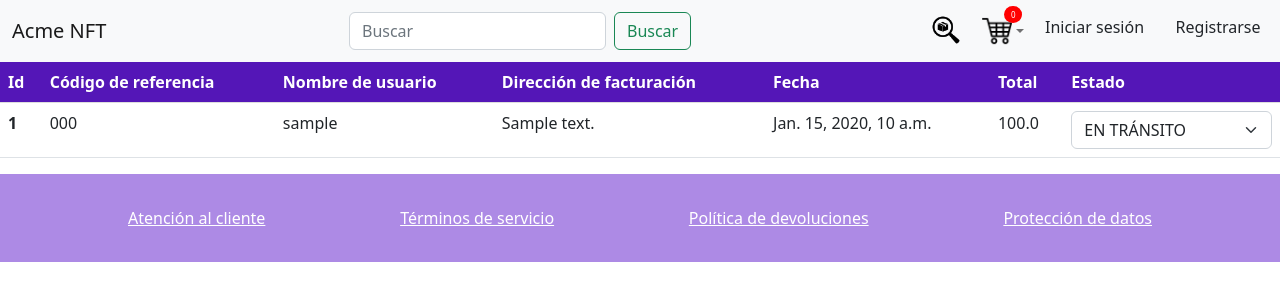
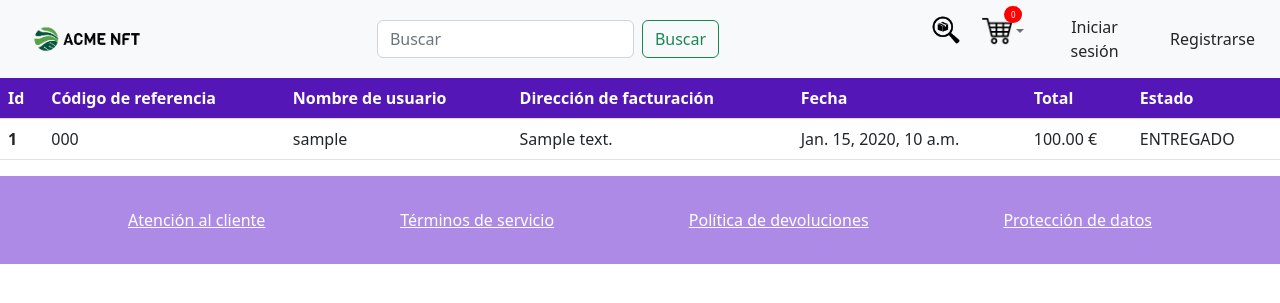
Before and after one commit to PGPI-G3-06/Acme-NFT, a Django app: page /admins/orders in a window 1280 px wide. Shown: the top 303 px of the page. Run offline with Django 4.2, Linux system fonts and the light colour scheme; tables that the repository leaves empty hold one stand-in row (values such as "Sample post"); some libraries are stand-ins or nearby versions.

Commit message:
FEAT: AÑADIENDO LAS ÚLTIMAS FUNCIONALIDADES
Se han añadido las últimas funcionalidades y corregidos los últimos bugs

```diff
--- a/acme_nft/acme_nft_app/static/css/base.css
+++ b/acme_nft/acme_nft_app/static/css/base.css
@@ -1,38 +1,39 @@
 /* HEADER */
-.class-btn, .class-btn-reversed{
+.class-btn-a{
     justify-content: center;
     display: inline-block;
-    color: #fff;
-    background: #573b8a;
-    font-size: 1em;
-    font-weight: bold;
-    outline: none;
-    border-radius: 5px;
-    transition: .2s ease-in;
     cursor: pointer;
-    border: 1px solid #573b8a;
-    white-space: nowrap;
-    text-align: center;
-    margin-right: 5%;
-
 }
 
-.class-btn-reversed {
-    background: transparent;
-    color: #573b8a;
-    margin-left: 5%;
+.class-btn-a:hover{
+    border: none;
+    outline: none;
+}
+
+.class-btn-a:focus{
+    border: none;
+    outline: none;
+}
+
+.class-btn{
+	display: flex;
+	justify-content: center;
+	border: 2px solid  var(--main-button-hover-dark-color);
+    background: white;
+    border-radius: 40px;
+    color: #111;
+    text-align: center;
+    text-decoration: none;
+    word-wrap: nowrap !important;
 }
 
 .class-btn:hover{
-    background: #6d44b8;
-    color: #fff;
-    border: 1px solid #573b8a;
-}
+    box-shadow: 0 10px 25px rgba(0,0,0,0.4);
+    background: linear-gradient(to bottom, rgb(124, 72, 209), rgb(173, 138, 229));
+    transition: 0.5s all;
+    text-decoration: none;
+    color: inherit;
 
-.class-btn-reversed:hover{
-    background: white;
-    color: #573b8a;
-    border: 1px solid #573b8a;
 }
 
 .class-alert{
--- a/acme_nft/acme_nft_app/static/js/cart.js
+++ b/acme_nft/acme_nft_app/static/js/cart.js
@@ -12,7 +12,6 @@ function addAddressSubmit(event) {
     let form = event.target;
     let formData = new FormData(form);
 
-    console.log(formData);
 }
 
 function checkSubmit(event) {
@@ -21,9 +20,4 @@ function checkSubmit(event) {
     let form = event.target;
     let formData = new FormData(form);
 
-    console.log(formData.get("productos"));
-
-    console.log(formData.get("direccion"));
-    console.log(formData.get("metodo_pago"));
-
 }
--- a/acme_nft/acme_nft_app/static/js/customer_service.js
+++ b/acme_nft/acme_nft_app/static/js/customer_service.js
@@ -34,9 +34,6 @@ function configureModalOpinionForm(){
         let complaintTitle = document.getElementById("opinion-title").value;
         let complaintText = document.getElementById("opinion-input").value;
 
-        console.log(complaintTitle.length);
-        console.log(complaintText.length);
-        console.log(complaintTitle.length >= 5 && complaintTitle.length <= 60 && complaintText.length >= 5);
         if (complaintTitle.length >= 5 && complaintTitle.length <= 60 && complaintText.length >= 5){
             addComplaintForm.submit();
         }else{
--- a/acme_nft/acme_nft_app/static/js/opinion.js
+++ b/acme_nft/acme_nft_app/static/js/opinion.js
@@ -12,9 +12,6 @@ function configureModalOpinionForm(){
         let complaintTitle = document.getElementById("opinion-title").value;
         let complaintText = document.getElementById("opinion-input").value;
 
-        console.log(complaintTitle.length);
-        console.log(complaintText.length);
-        console.log(complaintTitle.length >= 5 && complaintTitle.length <= 60 && complaintText.length >= 5);
         if (complaintTitle.length >= 5 && complaintTitle.length <= 60 && complaintText.length >= 5){
             addComplaintForm.submit();
         }else{
--- a/acme_nft/acme_nft_app/templates/admin-list-orders.html
+++ b/acme_nft/acme_nft_app/templates/admin-list-orders.html
@@ -12,7 +12,7 @@
 
     <div class="row">
         <div class="col">
-            <table class="table">
+            <table class="table" aria-label="admin orders">
                 <thead class="t-head">
                 <tr>
                     <th scope="col">Id</th>
@@ -38,9 +38,9 @@
                         {% endif %}
                         <td>{{ order.address }}</td>
                         <td>{{ order.date }}</td>
-                        <td>{{ order.total }}</td>
+                        <td>{{ order.total|floatformat:2 }} €</td>
 
-                        {% if order.get_status_display == 'ENVIADO' %}
+                        {% if order.get_status_display == 'ENTREGADO' %}
 
                             <td>{{ order.get_status_display }}</td>
 
@@ -50,8 +50,8 @@
 
                             <td>
                                 <select onchange="changeStatus({{ order.id }})" class="form-select" name="status">
-                                    <option value="EN TRÁNSITO">EN TRÁNSITO</option>
-                                    <option onclick="console.log('cambiado')" value="ENVIADO">ENVIADO</option>
+                                    <option value="PENDIENTE DE PAGO">PENDIENTE DE PAGO</option>
+                                    <option value="ENTREGADO">ENTREGADO</option>
                                 </select>
                             </td>
 
--- a/acme_nft/acme_nft_app/templates/admin-list-products.html
+++ b/acme_nft/acme_nft_app/templates/admin-list-products.html
@@ -44,10 +44,10 @@
                         <td><a class="a-tag" href="{% url 'acme-nft:admin_detail' product.id %}">{{ product.name }}</a>
                         </td>
                         <td>{{ product.collection }}</td>
-                        <td>{{ product.price }}</td>
+                        <td>{{ product.price|floatformat:2 }} €</td>
                         <td>{{ product.stock }}</td>
                         {% if product.offer_price %}
-                            <td>{{ product.offer_price }}</td>
+                            <td>{{ product.offer_price|floatformat:2 }} €</td>
                         {% else %}
                             <td>No hay oferta</td>
                         {% endif %}
--- a/acme_nft/acme_nft_app/templates/base.html
+++ b/acme_nft/acme_nft_app/templates/base.html
@@ -8,6 +8,7 @@
     <meta charset="UTF-8">
     <meta http-equiv="X-UA-Compatible" content="IE=edge">
     <meta name="viewport" content="width=device-width, initial-scale=1.0">
+    <link rel="icon" type="image/vnd.microsoft.icon" href="{% static 'images/favicon.ico' %}">
     <link rel="stylesheet" href="{% static 'css/global.css' %}">
     <link rel="stylesheet" href="{% static 'css/base.css' %}">
     <link rel="stylesheet" href="{% static 'css/wrapped_cart.css' %}">
@@ -32,8 +33,7 @@
 <header id="header" style="position: sticky; z-index:100; top: 0; width: 100%">
     <nav class="navbar navbar-expand-lg bg-light">
         <div class="container-fluid">
-            <a class="navbar-brand" href="{% url 'acme-nft:index' %}">Acme
-                NFT</a>
+            <a class="navbar-brand" href="{% url 'acme-nft:index' %}"><img alt="Acme NFT" width="150px" src="{% static 'images/logo.png' %}"></a>
             <button class="navbar-toggler" type="button"
                     data-bs-toggle="collapse" data-bs-target="#navbarToggler"
                     aria-controls="navbarToggler" aria-expanded="false"
@@ -56,7 +56,7 @@
                 <div class="d-flex justify-content-end">
                     <ul class="navbar-nav w-100">
                         <li class="nav-item">
-                            <a class="btn class-btn" href="{% url 'acme-nft:search_order'  %}" title="Buscador de pedidos">
+                            <a class="btn class-btn-a" href="{% url 'acme-nft:search_order'  %}" title="Buscador de pedidos">
                                 <img alt="Búsqueda de pedidos" width="30px" height="30px" src="{% static 'images/order_search.png' %}">
                             </a>
                         </li>
@@ -209,16 +209,16 @@
                                 </ul>
                             </li>
                         {% else %}
-                            <div class="d-flex justify-content-between">
+                            <div class="d-flex justify-content-between align-items-center">
                                 <li class="nav-item">
                                     <button type="button" class="btn class-btn"
-                                            onclick="window.location.href='{% url 'acme-nft:signin' %}'">
+                                            style="min-width: 125px" onclick="window.location.href='{% url 'acme-nft:signin' %}'">
                                         Iniciar sesión
                                     </button>
                                 </li>
                                 <li class="nav-item">
                                     <button type="button"
-                                            class="btn class-btn-reversed"
+                                            class="btn class-btn"
                                             onclick="window.location.href='{% url 'acme-nft:signup' %}'">
                                         Registrarse
                                     </button>
--- a/acme_nft/acme_nft_app/templates/resume-cart.html
+++ b/acme_nft/acme_nft_app/templates/resume-cart.html
@@ -46,9 +46,6 @@
                                 <td>{{ item.quantity }}</td>
                                 <td>{{ item.total|floatformat:2 }} €</td>
                                 <script>
-
-                                    console.log(typeof ("{{ item.product.offer_price }}"));
-
                                     if ("{{ item.product.offer_price }}" !== "None") {
                                         real_total +=
                                         {{ item.product.offer_price }} * {{ item.quantity }}
--- a/acme_nft/acme_nft_app/views.py
+++ b/acme_nft/acme_nft_app/views.py
@@ -129,7 +129,7 @@ def signin(request):
     if request.user.is_authenticated:
         return HttpResponseRedirect(reverse("acme-nft:index"))
     else:
-        return render(request, "login.html", context={})
+        return render(request, "login.html", context={"is_signin": True})
 
 
 def product_detail(request, product_id):
@@ -927,14 +927,19 @@ def payment(request):
         e = user.email
         pdf = get_invoice_pdf(order_)
 
-    if request.POST.get('payment_method') == 'TARJETA':
-        mensajito = f'Gracias por su compra, su pedido es {ref_code}'
+    if user.is_authenticated:
+        full_name = user.first_name + ' ' + user.last_name
+    else:
+        full_name = str(request.POST['name']).strip()
+
+    if str(request.POST.get('payment_method')).strip().upper() == 'TARJETA':
+        message = f'Gracias por su compra, {full_name}, su pedido es el #{ref_code}.'
 
     else:
-        mensajito = f'Gracias por su compra, su pedido es {ref_code}. \n Reduerde que debe realizar el pago en la cuenta bancaria: ES6000491500051234567892 para que la compra y la factura sa valida.'
+        message = f'Gracias por su compra, {full_name}, su pedido es el #{ref_code}.\nRecuerde que debe realizar el pago en la cuenta bancaria: ES6000491500051234567892 para que la compra y la factura sean válidas.'
 
-    email = EmailMessage('Acme NFT',
-                         mensajito,
+    email = EmailMessage('Acme NFT: Factura de pedido #{}'.format(ref_code),
+                         message,
                          'no-replay-acmenftinc@gmail.com',
                          [e])
     email.attach_file(pdf)
@@ -974,7 +979,7 @@ def delete_from_cart(request, product_id):
 def add_address_in_cart(request):
     user = request.user
     if not user.is_authenticated:
-        user = None
+        return is_authenticated(request)
 
     title_errors = ADDRESS_ERRORS[user.username+'title_errors'] if ADDRESS_ERRORS and ADDRESS_ERRORS[user.username+'title_errors'] else []
     street_name_errors = ADDRESS_ERRORS[user.username+'street_name_errors'] if ADDRESS_ERRORS and ADDRESS_ERRORS[user.username+'street_name_errors'] else []
```
Also changed, not shown: acme_nft/acme_nft_app/templates/invoice.html (+4 -4 lines), acme_nft/acme_nft_app/templates/login.html (+6 -1 lines), acme_nft/acme_nft_app/static/images/favicon.ico (added), acme_nft/acme_nft_app/static/images/logo.png (added), 1 other file.
